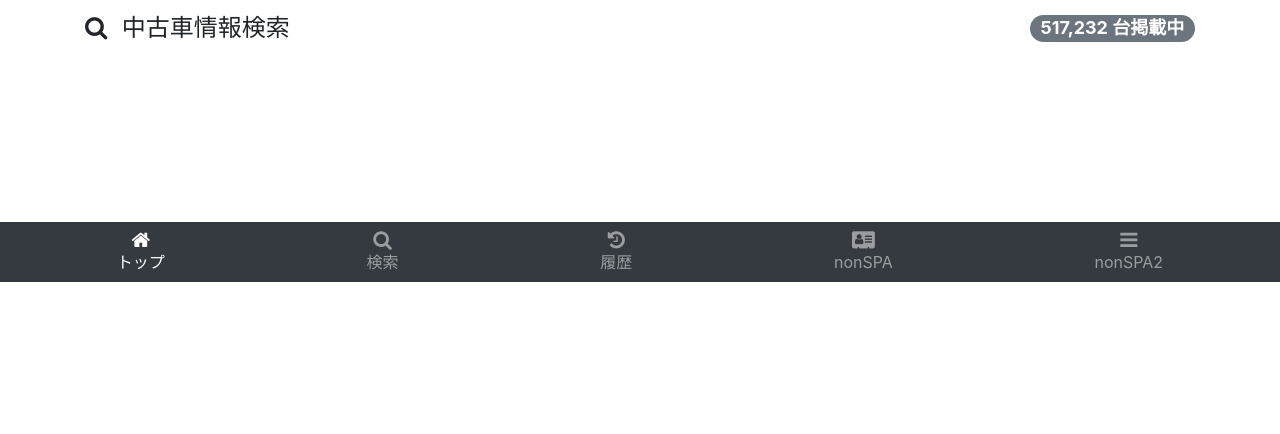
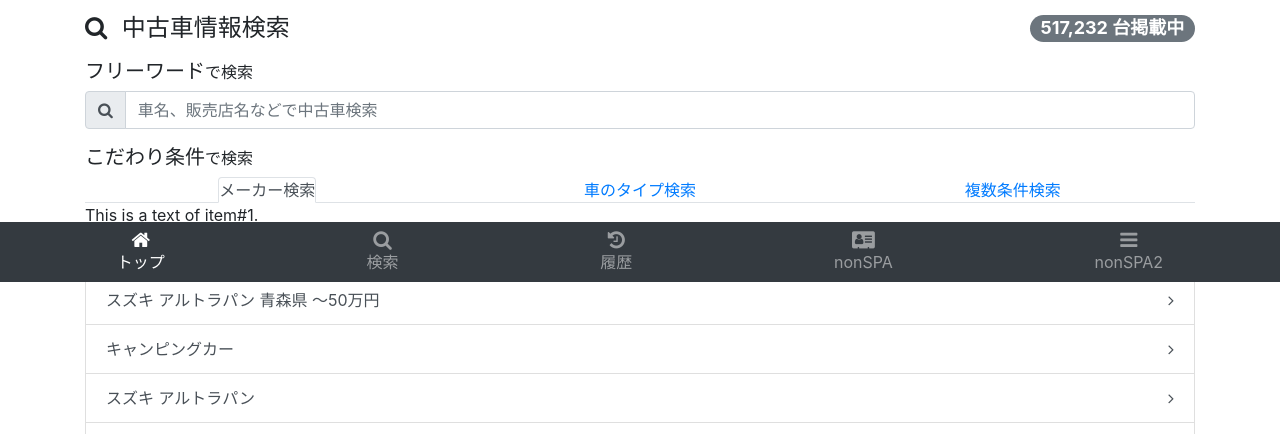
Before and after one commit to yuu-eguci/carsensor-sketch, a Vue app: page / in a window 1280 px wide. Shown: the part 518-952 px from the top of the page. Before the commit the page ends 800 px from the top, so only its background shows below. Built offline with nearby package versions, Linux system fonts and the light colour scheme; the HTML template or start-up script is replaced by a standard one.

Commit message:
#7 Update Top.vue

```diff
--- a/src/views/Top.vue
+++ b/src/views/Top.vue
@@ -21,12 +21,63 @@
         </button>
       </div>
 
-      <div>
+      <div class="mb-3">
         <h4 class="d-flex justify-content-between align-items-center">
           <span><i class="fa fa-search mr-2"></i> 中古車情報検索</span>
           <span class="badge badge-secondary badge-pill">517,232 台掲載中</span>
         </h4>
       </div>
+
+      <div class="mb-3">
+        <h5>フリーワード<small>で検索</small></h5>
+        <div class="input-group">
+          <div class="input-group-prepend">
+            <span class="input-group-text"><i class="fa fa-search"></i></span>
+          </div>
+          <input type="text" class="form-control" placeholder="車名、販売店名などで中古車検索">
+        </div>
+      </div>
+
+      <div class="mb-3">
+        <h5>こだわり条件<small>で検索</small></h5>
+        <ul class="nav nav-tabs justify-content-around" role="tablist">
+          <li class="nav-item">
+            <a class="nav-link active" id="item1-tab" data-toggle="tab" href="#item1" role="tab" aria-controls="item1" aria-selected="true">
+              メーカー検索
+            </a>
+          </li>
+          <li class="nav-item">
+            <a class="nav-link" id="item2-tab" data-toggle="tab" href="#item2" role="tab" aria-controls="item2" aria-selected="false">
+              車のタイプ検索
+            </a>
+          </li>
+          <li class="nav-item">
+            <a class="nav-link" id="item3-tab" data-toggle="tab" href="#item3" role="tab" aria-controls="item3" aria-selected="false">
+              複数条件検索
+            </a>
+          </li>
+        </ul>
+        <div class="tab-content">
+          <div class="tab-pane fade show active" id="item1" role="tabpanel" aria-labelledby="item1-tab">This is a text of item#1.</div>
+          <div class="tab-pane fade" id="item2" role="tabpanel" aria-labelledby="item2-tab">This is a text of item#2.</div>
+          <div class="tab-pane fade" id="item3" role="tabpanel" aria-labelledby="item3-tab">This is a text of item#3.</div>
+        </div>
+      </div>
+
+      <div class="mb-3">
+        <h5>検索履歴</h5>
+        <div class="list-group">
+          <a href="#" class="list-group-item list-group-item-action">
+            スズキ アルトラパン 青森県 ～50万円
+          </a>
+          <a href="#" class="list-group-item list-group-item-action">
+            キャンピングカー
+          </a>
+          <a href="#" class="list-group-item list-group-item-action">スズキ アルトラパン</a>
+          <a href="#" class="list-group-item list-group-item-action">Rターボ</a>
+        </div>
+      </div>
+
     </div>
   </div>
 </template>
@@ -49,4 +100,9 @@
     .jumbotron .bottom {
       position: absolute;
       bottom: 32px; }
+
+  .list-group .list-group-item:after {
+    font-family: FontAwesome;
+    content: "\f105";
+    float: right; }
 </style>
```
